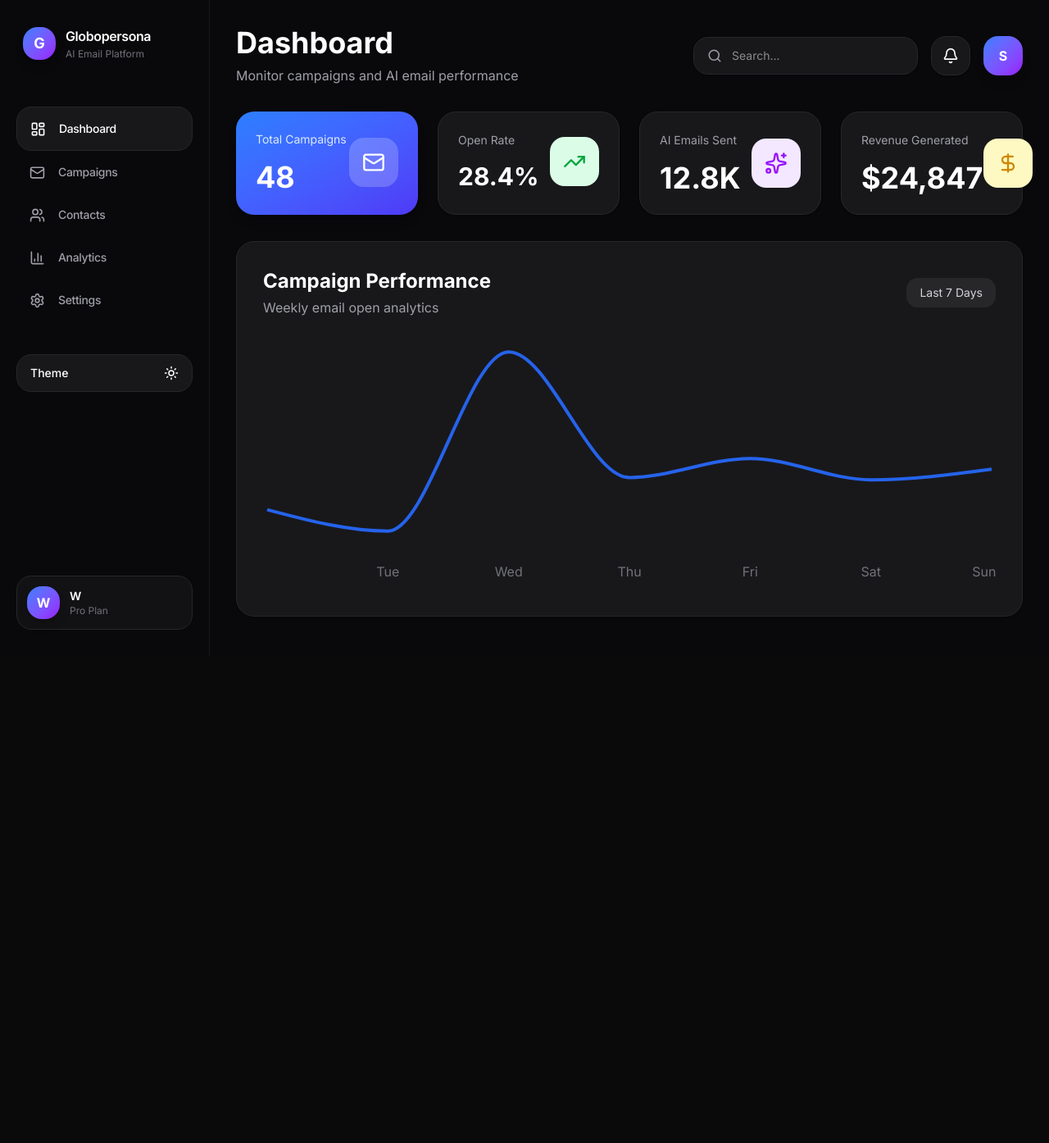
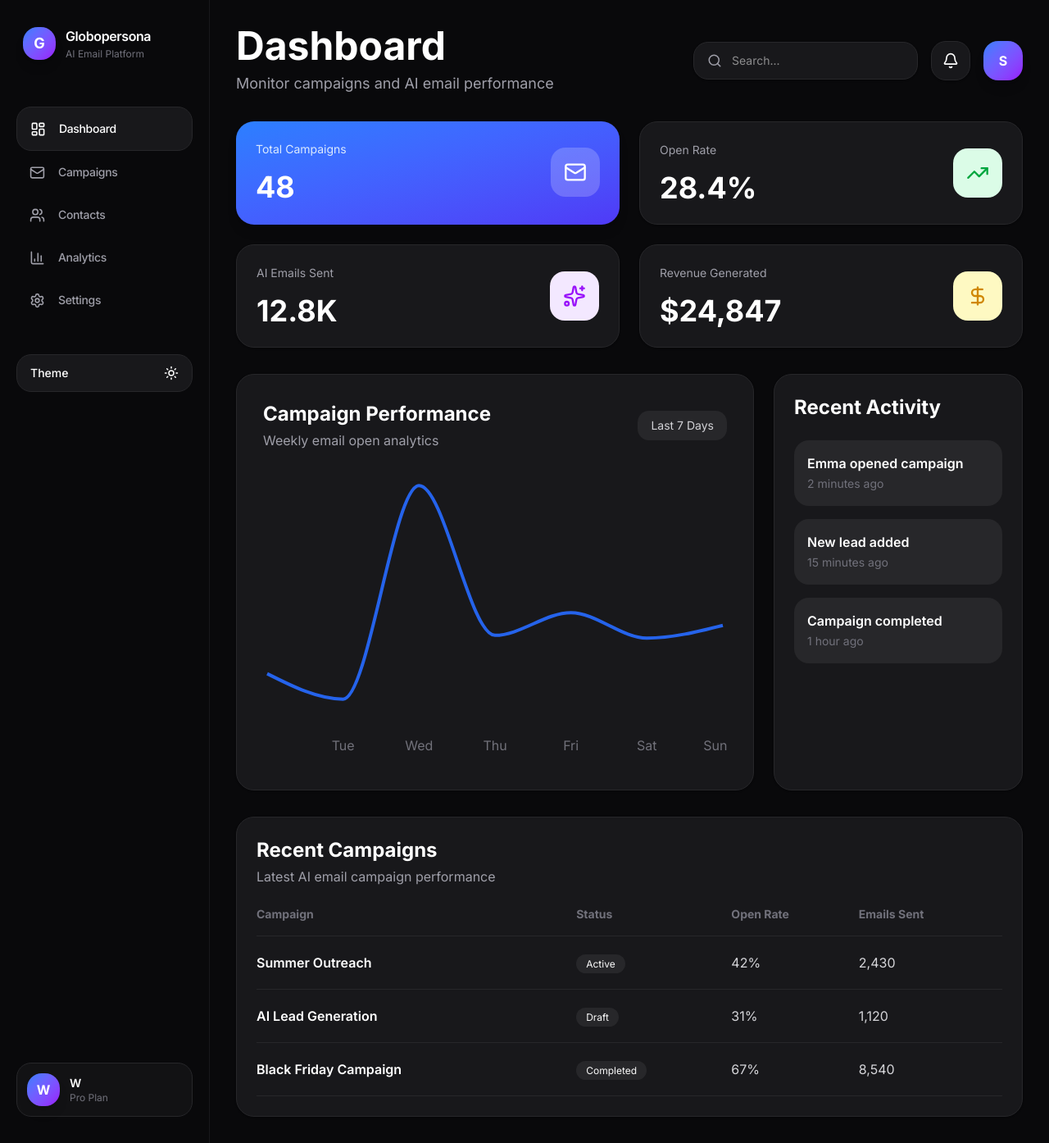
Before and after one commit to srinidhxi/Globopersona-Redesign, a Next.js app: page / in a window 1280 px wide. Shown: the whole page at 82% size. Before the commit the page ends 800 px from the top, so only its background shows below. Built offline with nearby package versions, Linux system fonts and the light colour scheme.

Commit message:
Upgrade dashboard UI

```diff
--- a/src/app/page.tsx
+++ b/src/app/page.tsx
@@ -1,6 +1,5 @@
 "use client"
 
-import Link from "next/link"
 import { useState } from "react"
 
 import {
@@ -58,42 +57,45 @@ export default function Home() {
   const [showProfileMenu, setShowProfileMenu] = useState(false)
 
   return (
-    <div className="flex">
+    <div className="flex bg-zinc-100 dark:bg-zinc-950">
 
       <Sidebar />
 
-      <div className="flex-1 min-h-screen bg-zinc-100 dark:bg-zinc-950 p-8 transition-all duration-300">
+      <div className="flex-1 min-h-screen p-6 lg:p-8 overflow-hidden">
 
-        <div className="flex items-center justify-between mb-8">
+        {/* HEADER */}
+        <div className="flex flex-col xl:flex-row xl:items-center xl:justify-between gap-6 mb-8">
 
           <div>
 
-            <h1 className="text-4xl font-bold text-zinc-900 dark:text-white">
+            <h1 className="text-4xl lg:text-5xl font-bold text-zinc-900 dark:text-white">
               Dashboard
             </h1>
 
-            <p className="text-zinc-500 dark:text-zinc-400 mt-2">
+            <p className="text-zinc-500 dark:text-zinc-400 mt-2 text-base lg:text-lg">
               Monitor campaigns and AI email performance
             </p>
 
           </div>
 
-          <div className="flex items-center gap-4">
+          <div className="flex items-center gap-4 flex-wrap">
 
-            <div className="flex items-center gap-3 bg-white dark:bg-zinc-900 border border-zinc-200 dark:border-zinc-800 rounded-2xl px-4 py-3 shadow-sm">
+            {/* SEARCH */}
+            <div className="flex items-center gap-3 bg-white dark:bg-zinc-900 border border-zinc-200 dark:border-zinc-800 rounded-2xl px-4 py-3 shadow-sm min-w-[250px]">
 
               <Search
                 size={18}
-                className="text-zinc-400"
+                className="text-zinc-400 shrink-0"
               />
 
               <input
                 placeholder="Search..."
-                className="outline-none bg-transparent text-sm text-zinc-900 dark:text-white"
+                className="outline-none bg-transparent text-sm text-zinc-900 dark:text-white w-full"
               />
 
             </div>
 
+            {/* NOTIFICATIONS */}
             <div className="relative">
 
               <button
@@ -161,6 +163,7 @@ export default function Home() {
 
             </div>
 
+            {/* PROFILE */}
             <div className="relative">
 
               <button
@@ -219,25 +222,27 @@ export default function Home() {
 
         </div>
 
-        <div className="grid grid-cols-1 md:grid-cols-2 xl:grid-cols-4 gap-6">
+        {/* STATS CARDS */}
+        <div className="grid grid-cols-1 sm:grid-cols-2 2xl:grid-cols-4 gap-6 mb-8">
 
-          <div className="bg-gradient-to-br from-blue-500 to-indigo-600 p-6 rounded-3xl text-white shadow-lg">
+          {/* CARD 1 */}
+          <div className="bg-gradient-to-br from-blue-500 to-indigo-600 p-6 rounded-3xl text-white shadow-lg min-w-0">
 
-            <div className="flex items-center justify-between">
+            <div className="flex items-center justify-between gap-4">
 
-              <div>
+              <div className="min-w-0">
 
-                <p className="text-sm text-blue-100">
+                <p className="text-sm text-blue-100 whitespace-nowrap">
                   Total Campaigns
                 </p>
 
-                <h2 className="text-4xl font-bold mt-4">
+                <h2 className="text-3xl xl:text-4xl font-bold mt-4 truncate">
                   48
                 </h2>
 
               </div>
 
-              <div className="bg-white/20 p-4 rounded-2xl">
+              <div className="bg-white/20 p-4 rounded-2xl shrink-0">
                 <Mail size={28} />
               </div>
 
@@ -245,23 +250,24 @@ export default function Home() {
 
           </div>
 
-          <div className="bg-white dark:bg-zinc-900 p-6 rounded-3xl border border-zinc-200 dark:border-zinc-800 shadow-sm">
+          {/* CARD 2 */}
+          <div className="bg-white dark:bg-zinc-900 p-6 rounded-3xl border border-zinc-200 dark:border-zinc-800 shadow-sm min-w-0">
 
-            <div className="flex items-center justify-between">
+            <div className="flex items-center justify-between gap-4">
 
-              <div>
+              <div className="min-w-0">
 
-                <p className="text-zinc-500 dark:text-zinc-400 text-sm">
+                <p className="text-zinc-500 dark:text-zinc-400 text-sm whitespace-nowrap">
                   Open Rate
                 </p>
 
-                <h2 className="text-3xl 2xl:text-4xl font-bold mt-4 text-zinc-900 dark:text-white whitespace-nowrap">
+                <h2 className="text-3xl xl:text-4xl font-bold mt-4 text-zinc-900 dark:text-white truncate">
                   28.4%
                 </h2>
 
               </div>
 
-              <div className="bg-green-100 p-4 rounded-2xl">
+              <div className="bg-green-100 p-4 rounded-2xl shrink-0">
 
                 <TrendingUp
                   className="text-green-600"
@@ -274,23 +280,24 @@ export default function Home() {
 
           </div>
 
-          <div className="bg-white dark:bg-zinc-900 p-6 rounded-3xl border border-zinc-200 dark:border-zinc-800 shadow-sm">
+          {/* CARD 3 */}
+          <div className="bg-white dark:bg-zinc-900 p-6 rounded-3xl border border-zinc-200 dark:border-zinc-800 shadow-sm min-w-0">
 
-            <div className="flex items-center justify-between">
+            <div className="flex items-center justify-between gap-4">
 
-              <div>
+              <div className="min-w-0">
 
-                <p className="text-zinc-500 dark:text-zinc-400 text-sm">
+                <p className="text-zinc-500 dark:text-zinc-400 text-sm whitespace-nowrap">
                   AI Emails Sent
                 </p>
 
-                <h2 className="text-4xl font-bold mt-4 text-zinc-900 dark:text-white">
+                <h2 className="text-3xl xl:text-4xl font-bold mt-4 text-zinc-900 dark:text-white truncate">
                   12.8K
                 </h2>
 
               </div>
 
-              <div className="bg-purple-100 p-4 rounded-2xl">
+              <div className="bg-purple-100 p-4 rounded-2xl shrink-0">
 
                 <Sparkles
                   className="text-purple-600"
@@ -303,23 +310,24 @@ export default function Home() {
 
           </div>
 
-          <div className="bg-white dark:bg-zinc-900 p-6 rounded-3xl border border-zinc-200 dark:border-zinc-800 shadow-sm">
+          {/* CARD 4 */}
+          <div className="bg-white dark:bg-zinc-900 p-6 rounded-3xl border border-zinc-200 dark:border-zinc-800 shadow-sm min-w-0 overflow-hidden">
 
-  <div className="flex items-center justify-between h-full">
+            <div className="flex items-center justify-between gap-4">
 
-    <div>
+              <div className="min-w-0 flex-1">
 
-      <p className="text-zinc-500 dark:text-zinc-400 text-sm">
+                <p className="text-zinc-500 dark:text-zinc-400 text-sm whitespace-nowrap">
                   Revenue Generated
                 </p>
 
-      <h2 className="text-4xl font-bold mt-4 text-zinc-900 dark:text-white">
+                <h2 className="text-3xl xl:text-4xl font-bold mt-4 text-zinc-900 dark:text-white truncate">
                   $24,847
                 </h2>
 
               </div>
 
-    <div className="bg-yellow-100 p-4 rounded-2xl flex items-center justify-center">
+              <div className="bg-yellow-100 p-4 rounded-2xl shrink-0 flex items-center justify-center">
 
                 <DollarSign
                   className="text-yellow-600"
@@ -334,7 +342,11 @@ export default function Home() {
 
         </div>
 
-        <div className="mt-8 bg-white dark:bg-zinc-900 rounded-3xl p-8 border border-zinc-200 dark:border-zinc-800 shadow-sm">
+        {/* MAIN SECTION */}
+        <div className="grid grid-cols-1 xl:grid-cols-3 gap-6 mb-8">
+
+          {/* CHART */}
+          <div className="xl:col-span-2 bg-white dark:bg-zinc-900 rounded-3xl p-8 border border-zinc-200 dark:border-zinc-800 shadow-sm">
 
             <div className="flex items-center justify-between mb-8">
 
@@ -356,7 +368,7 @@ export default function Home() {
 
             </div>
 
-          <div className="h-[300px]">
+            <div className="h-[350px]">
 
               <ResponsiveContainer width="100%" height="100%">
 
@@ -387,6 +399,121 @@ export default function Home() {
 
           </div>
 
+          {/* ACTIVITY */}
+          <div className="bg-white dark:bg-zinc-900 rounded-3xl p-6 border border-zinc-200 dark:border-zinc-800 shadow-sm">
+
+            <h2 className="text-2xl font-bold text-zinc-900 dark:text-white mb-6">
+              Recent Activity
+            </h2>
+
+            <div className="space-y-4">
+
+              <div className="p-4 rounded-2xl bg-zinc-100 dark:bg-zinc-800">
+                <p className="font-semibold text-zinc-900 dark:text-white">
+                  Emma opened campaign
+                </p>
+                <span className="text-sm text-zinc-500">
+                  2 minutes ago
+                </span>
+              </div>
+
+              <div className="p-4 rounded-2xl bg-zinc-100 dark:bg-zinc-800">
+                <p className="font-semibold text-zinc-900 dark:text-white">
+                  New lead added
+                </p>
+                <span className="text-sm text-zinc-500">
+                  15 minutes ago
+                </span>
+              </div>
+
+              <div className="p-4 rounded-2xl bg-zinc-100 dark:bg-zinc-800">
+                <p className="font-semibold text-zinc-900 dark:text-white">
+                  Campaign completed
+                </p>
+                <span className="text-sm text-zinc-500">
+                  1 hour ago
+                </span>
+              </div>
+
+            </div>
+
+          </div>
+
+        </div>
+
+        {/* RECENT CAMPAIGNS */}
+        <div className="bg-white dark:bg-zinc-900 rounded-3xl p-6 border border-zinc-200 dark:border-zinc-800 shadow-sm overflow-x-auto">
+
+          <div className="flex items-center justify-between mb-6">
+
+            <div>
+
+              <h2 className="text-2xl font-bold text-zinc-900 dark:text-white">
+                Recent Campaigns
+              </h2>
+
+              <p className="text-zinc-500 dark:text-zinc-400 mt-1">
+                Latest AI email campaign performance
+              </p>
+
+            </div>
+
+          </div>
+
+          <table className="w-full min-w-[600px]">
+
+            <thead>
+
+              <tr className="border-b border-zinc-200 dark:border-zinc-800 text-left text-zinc-500 text-sm">
+
+                <th className="pb-4">Campaign</th>
+                <th className="pb-4">Status</th>
+                <th className="pb-4">Open Rate</th>
+                <th className="pb-4">Emails Sent</th>
+
+              </tr>
+
+            </thead>
+
+            <tbody>
+
+              {campaigns.map((campaign, index) => (
+
+                <tr
+                  key={index}
+                  className="border-b border-zinc-100 dark:border-zinc-800"
+                >
+
+                  <td className="py-5 font-semibold text-zinc-900 dark:text-white">
+                    {campaign.name}
+                  </td>
+
+                  <td className="py-5">
+
+                    <span className="px-3 py-1 rounded-full text-xs bg-zinc-100 dark:bg-zinc-800">
+                      {campaign.status}
+                    </span>
+
+                  </td>
+
+                  <td className="py-5 text-zinc-700 dark:text-zinc-300">
+                    {campaign.openRate}
+                  </td>
+
+                  <td className="py-5 text-zinc-700 dark:text-zinc-300">
+                    {campaign.sent}
+                  </td>
+
+                </tr>
+
+              ))}
+
+            </tbody>
+
+          </table>
+
+        </div>
+
       </div>
 
     </div>
```
Lines whose indentation alone changed are shown as unchanged.
